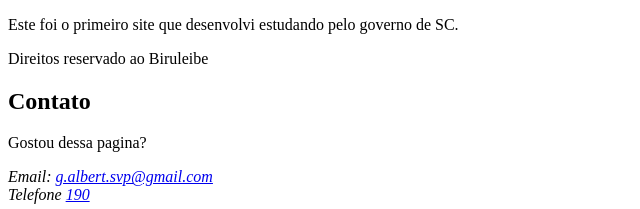
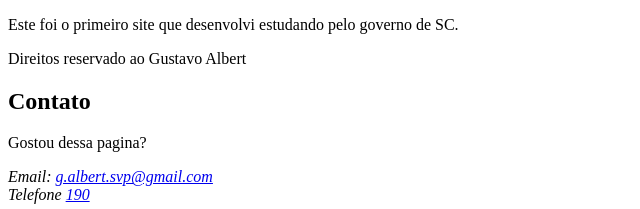
Before and after one commit to Albertnosestudos/Meu-primeiro-Site, a plain HTML site: page Index.html in a window 1280 px wide. Shown: the part 762-971 px from the top of the page, 0-640 px from the left. Drawn offline with Linux system fonts and the light colour scheme.

Commit message:
Update footer copyright name to Gustavo Albert

```diff
--- a/Index.html
+++ b/Index.html
@@ -52,7 +52,7 @@
         </article>
     </section>
     <footer><!-- RODAPÉ -->
-        <p>Direitos reservado ao Biruleibe </p>
+        <p>Direitos reservado ao Gustavo Albert </p>
         <section id="Contato">
             <h2>Contato</h2>
             <p>Gostou dessa pagina?</p>
```
